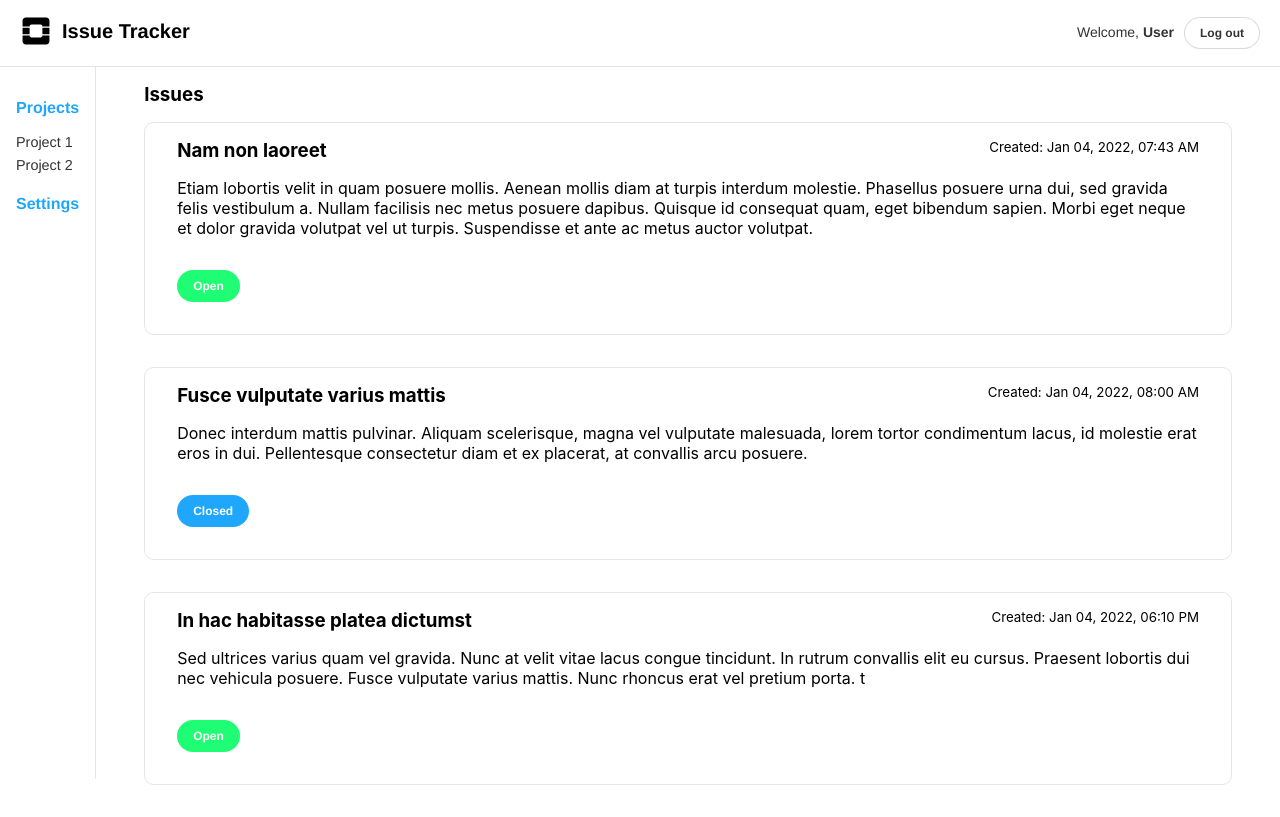
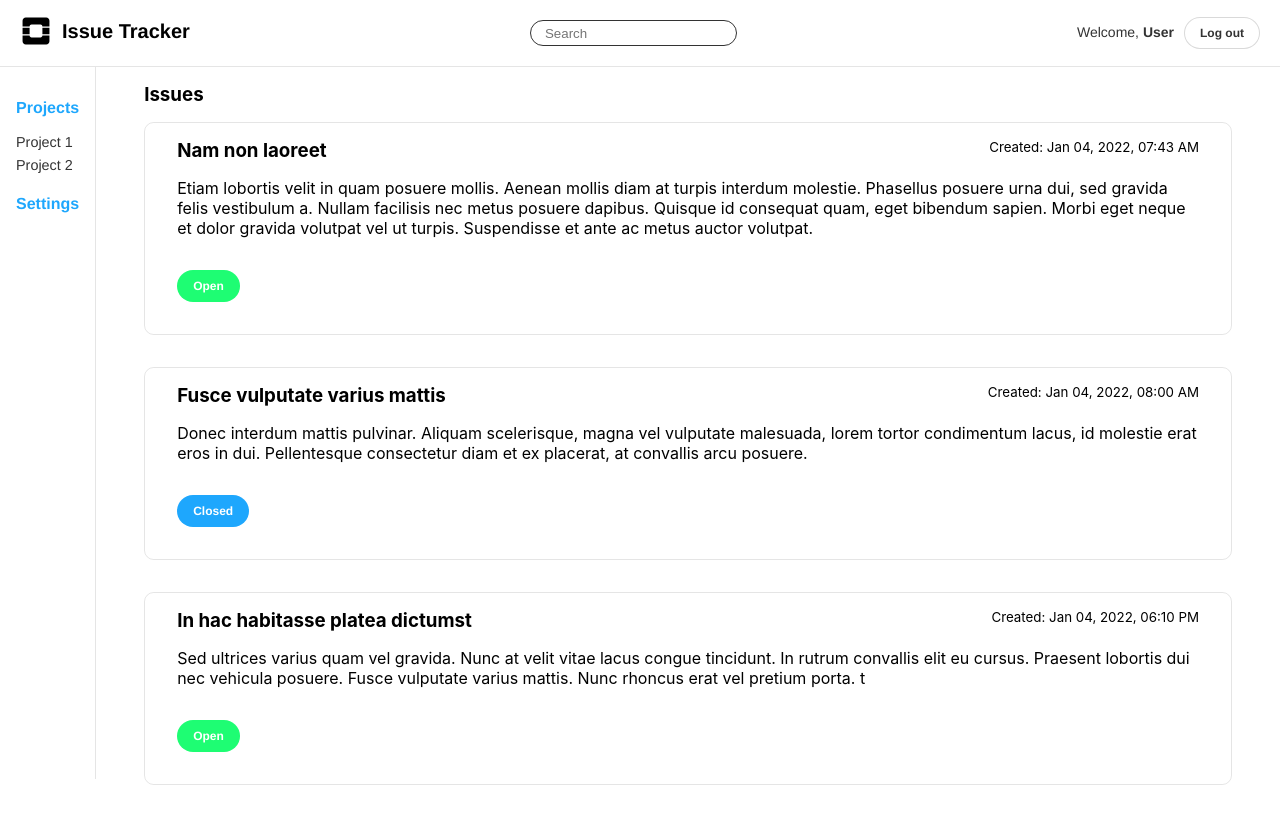
Before and after one commit to henrikeskisikkila/issue-tracker, a React (Create React App) app: page /project/1 in a window 1280 px wide. Built offline with nearby package versions, Linux system fonts and the light colour scheme.

Commit message:
Add search input

```diff
--- a/src/App.tsx
+++ b/src/App.tsx
@@ -31,7 +31,7 @@ const menu = [
 function App() {
   return (
     <div>
-      <Header user={{ name: "User" }} onLogout={() => {}} />
+      <Header user={{ name: "User" }} onSearch={() => {}} onLogout={() => {}} />
       <div style={{ display: "flex", flexDirection: "row" }}>
         <Navigator menu={menu} />
       </div>
--- a/src/components/Header.tsx
+++ b/src/components/Header.tsx
@@ -1,5 +1,4 @@
-import React from "react";
-
+import { Input } from "components/Input";
 import { Button } from "./Button";
 import "./header.css";
 import Logo from "assets/logo.svg";
@@ -11,14 +10,18 @@ type User = {
 interface HeaderProps {
   user?: User;
   onLogout: () => void;
+  onSearch: (event: React.ChangeEvent<HTMLInputElement>) => void;
 }
 
-export const Header = ({ user, onLogout }: HeaderProps) => (
+export const Header = ({ user, onLogout, onSearch }: HeaderProps) => (
   <header>
     <div className="wrapper">
       <div>
         <img src={Logo} alt="Log" />
         <h1>Issue Tracker</h1>
+      </div>
+      <div>
+        <Input type={"text"} placeholder={"Search"} onChange={onSearch} />
       </div>
       <div>
         {user ? (
--- a/src/components/input.css
+++ b/src/components/input.css
@@ -3,3 +3,7 @@ input {
   border-radius: 3rem;
   padding: 0.3rem 0.9rem;
 }
+
+input:focus {
+  outline-style: none;
+}
--- a/src/pages/Project.tsx
+++ b/src/pages/Project.tsx
@@ -47,7 +47,7 @@ export const Project = () => {
 
   return (
     <div>
-      <Header user={{ name: "User" }} onLogout={() => {}} />
+      <Header user={{ name: "User" }} onSearch={() => {}} onLogout={() => {}} />
       <div style={{ display: "flex", flexDirection: "row" }}>
         <Navigator menu={menu} />
         <div className="project">
```
Also changed, not shown: src/stories/Page.tsx (+5 -1 lines).
